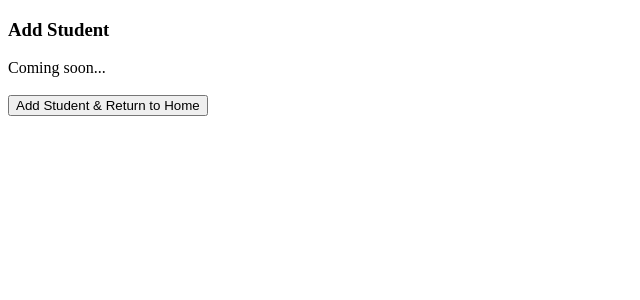
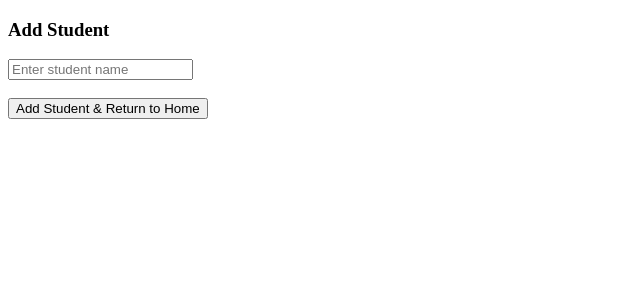
Before and after one commit to ayebravo/student-list, an Angular app: page /add-student in a window 1280 px wide. Shown: the top 300 px of the page, without its empty margins (0-640 px from the left). Built offline with nearby package versions, Linux system fonts and the light colour scheme.

Commit message:
Add student working...

```diff
--- a/src/app/add-student/add-student.component.html
+++ b/src/app/add-student/add-student.component.html
@@ -2,7 +2,11 @@
     Add Student
 </h3>
 
-Coming soon...
+<input
+    type="text"
+    placeholder="Enter student name"
+    [(ngModel)]="studentName"
+    >
 
 <br>
 <br>
--- a/src/app/add-student/add-student.component.ts
+++ b/src/app/add-student/add-student.component.ts
@@ -1,6 +1,7 @@
 import { Component, OnInit } from '@angular/core';
-import { Router } from '@angular/router';
+// import { Router } from '@angular/router';
 import { Location } from '@angular/common';
+import { StudentDataService } from '../student-data.service';
 
 @Component({
   selector: 'app-add-student',
@@ -10,16 +11,24 @@ import { Location } from '@angular/common';
 export class AddStudentComponent implements OnInit {
 
   constructor(
-    private router: Router,
-    private location: Location
+    // private router: Router,
+    private location: Location,
+    private studentsDataSvc: StudentDataService
 
   ) { }
 
   ngOnInit(): void {
   }
 
+  studentName = "";
+
   addStudent() {
     //this.router.navigateByUrl("/");
+    this.studentsDataSvc.addStudent({
+      name: this.studentName,
+      degreeProgram: "Unknown"
+    });
+
     this.location.back(); // This acts as pressing the backward button in the browser
   }
 }
--- a/src/app/app.module.ts
+++ b/src/app/app.module.ts
@@ -6,6 +6,7 @@ import { AppComponent } from './app.component';
 import { HomeComponent } from './home/home.component';
 import { AddStudentComponent } from './add-student/add-student.component';
 import { PageNotFoundComponent } from './page-not-found/page-not-found.component';
+import { FormsModule } from '@angular/forms';
 
 @NgModule({
   declarations: [
@@ -16,7 +17,8 @@ import { PageNotFoundComponent } from './page-not-found/page-not-found.component
   ],
   imports: [
     BrowserModule,
-    AppRoutingModule
+    AppRoutingModule,
+    FormsModule
   ],
   providers: [],
   bootstrap: [AppComponent]
```
